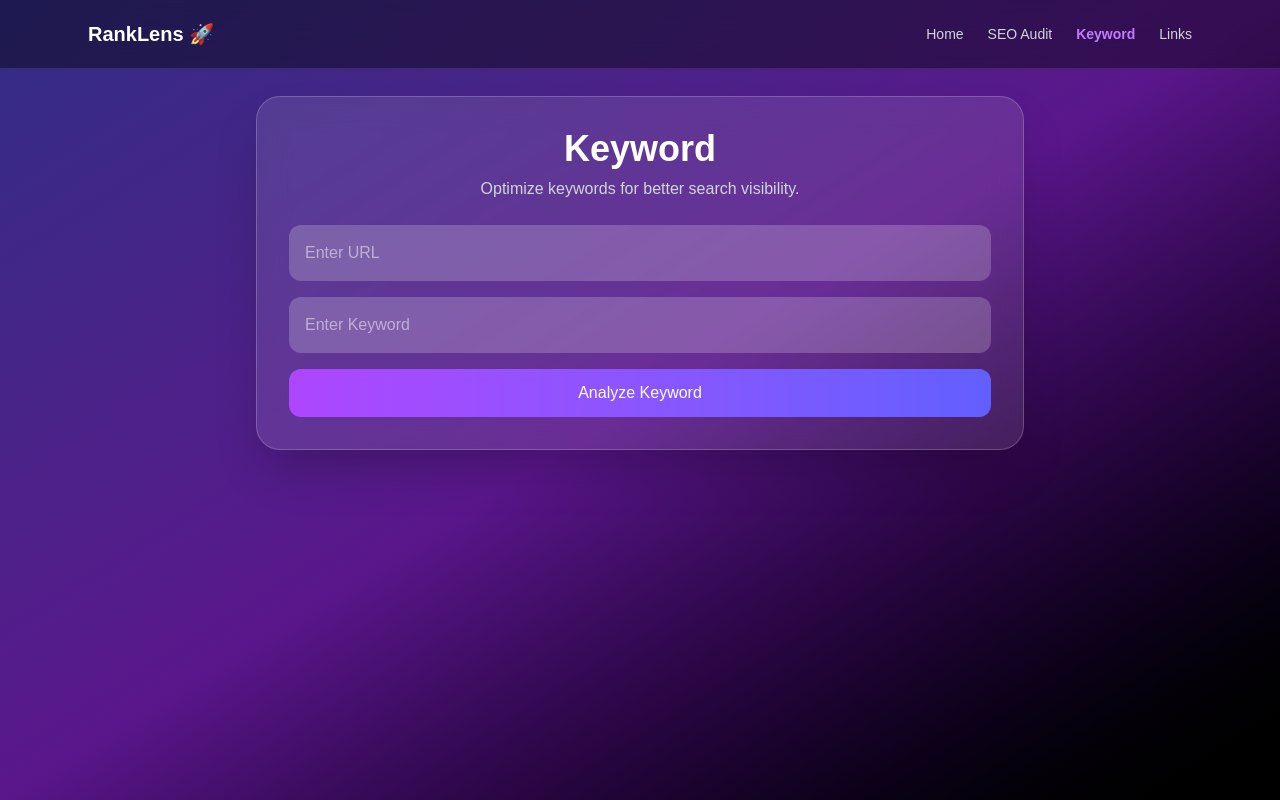
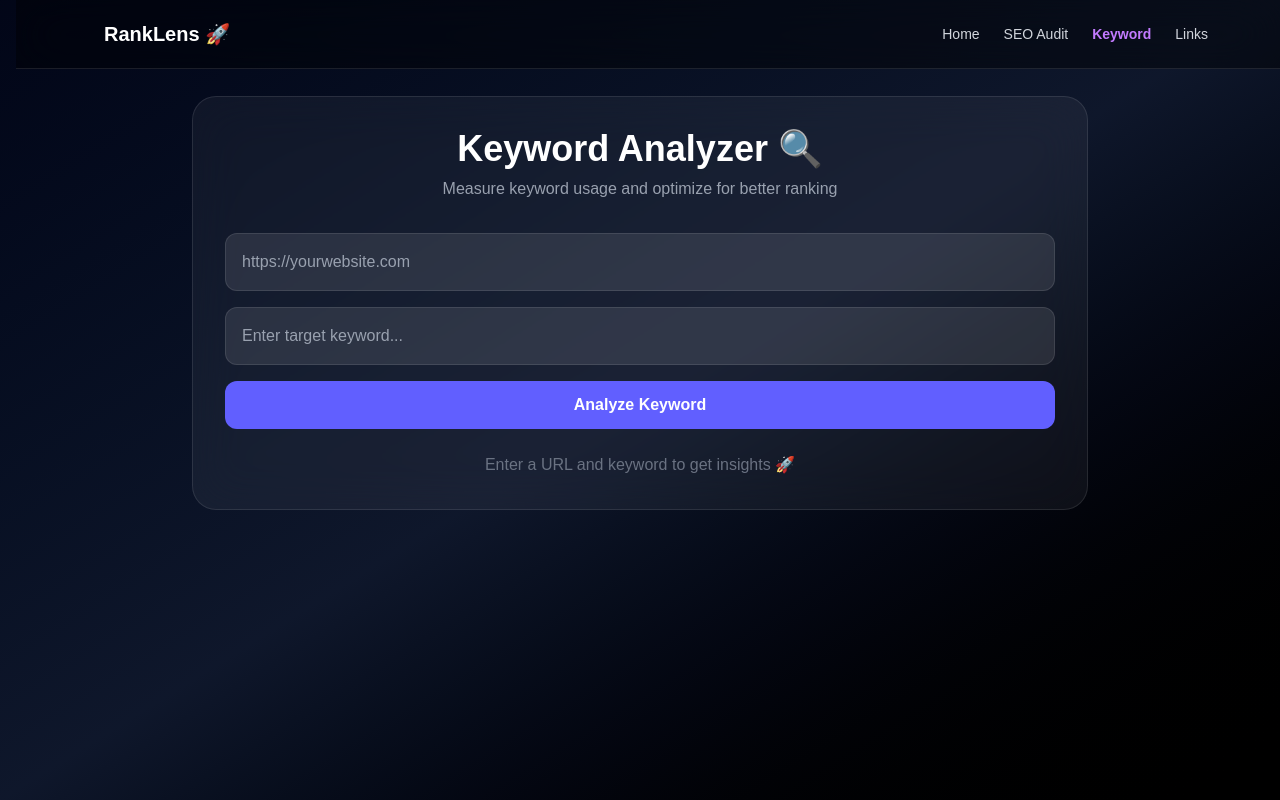
Before and after one commit to prajaktivity/seo-audit-ui, a Next.js app: page /keywords in a window 1280 px wide. Built offline with nearby package versions, Linux system fonts and the light colour scheme.

Commit message:
Enhance keyword analysis functionality and UI
Added loading state management and improved UI elements for better user experience.

```diff
--- a/app/keywords/page.tsx
+++ b/app/keywords/page.tsx
@@ -7,53 +7,143 @@ export default function KeywordPage() {
   const [url, setUrl] = useState("");
   const [keyword, setKeyword] = useState("");
   const [result, setResult] = useState<any>(null);
+  const [loading, setLoading] = useState(false);
 
   const analyze = async () => {
+    if (!url || !keyword) {
+      alert("Enter URL and keyword");
+      return;
+    }
+
+    try {
+      setLoading(true);
+
       const res = await fetch(
         `https://seo-audit-tool-jifd.onrender.com/keyword-density?url=${url}&keyword=${keyword}`
       );
+
       const data = await res.json();
-    console.log(data.data);
       setResult(data);
+
+    } catch (err) {
+      console.log(err);
+    } finally {
+      setLoading(false);
+    }
+  };
+
+  const getDensityColor = (density: number) => {
+    if (density < 1) return "text-red-400";
+    if (density <= 2) return "text-green-400";
+    return "text-yellow-400";
   };
 
   return (
-    <main className="min-h-screen bg-gradient-to-br from-indigo-900 via-purple-900 to-black text-white pt-24">
+    <main className="min-h-screen bg-gradient-to-br from-slate-950 via-slate-900 to-black text-white pt-24 px-4">
 
       <Navbar />
 
-      <div className="max-w-3xl mx-auto backdrop-blur-lg bg-white/10 border border-white/20 shadow-2xl rounded-3xl p-8">
+      <div className="max-w-4xl mx-auto bg-white/5 border border-white/10 rounded-3xl p-8 backdrop-blur-xl">
 
+        {/* HEADER */}
         <h1 className="text-4xl font-bold text-center mb-2">
-    Keyword
+          Keyword Analyzer 🔍
         </h1>
 
-  <p className="text-center text-gray-300 mb-6">
-    Optimize keywords for better search visibility.
+        <p className="text-center text-gray-400 mb-8">
+          Measure keyword usage and optimize for better ranking
         </p>
 
+        {/* INPUT */}
         <div className="space-y-4">
 
           <input
-      className="w-full p-4 rounded-xl bg-white/20"
-      placeholder="Enter URL"
+            className="w-full p-4 rounded-xl bg-white/10 border border-white/10 outline-none placeholder:text-gray-400"
+            placeholder="https://yourwebsite.com"
             onChange={(e) => setUrl(e.target.value)}
           />
 
           <input
-      className="w-full p-4 rounded-xl bg-white/20"
-      placeholder="Enter Keyword"
+            className="w-full p-4 rounded-xl bg-white/10 border border-white/10 outline-none placeholder:text-gray-400"
+            placeholder="Enter target keyword..."
             onChange={(e) => setKeyword(e.target.value)}
           />
 
           <button
             onClick={analyze}
-      className="w-full bg-gradient-to-r from-purple-500 to-indigo-500 px-6 py-3 rounded-xl"
+            className="w-full bg-indigo-500 hover:bg-indigo-600 px-6 py-3 rounded-xl font-semibold transition hover:scale-105"
           >
-      Analyze Keyword
+            {loading ? "Analyzing..." : "Analyze Keyword"}
           </button>
 
         </div>
+
+        {/* LOADING */}
+        {loading && (
+          <p className="text-center text-indigo-400 mt-6 animate-pulse">
+            Checking keyword density...
+          </p>
+        )}
+
+        {/* EMPTY */}
+        {!result && !loading && (
+          <p className="text-center text-gray-500 mt-6">
+            Enter a URL and keyword to get insights 🚀
+          </p>
+        )}
+
+        {/* RESULT */}
+        {result && (
+          <div className="mt-10 space-y-6">
+
+            <div className="grid md:grid-cols-2 gap-4">
+
+              {/* COUNT */}
+              <div className="bg-white/5 p-6 rounded-xl">
+                <p className="text-gray-400">Keyword Count</p>
+                <h2 className="text-3xl font-bold mt-2">
+                  {result.keyword}
+                </h2>
+              </div>
+
+              {/* DENSITY */}
+              <div className="bg-white/5 p-6 rounded-xl">
+                <p className="text-gray-400">Keyword Density</p>
+
+                <h2 className={`text-3xl font-bold mt-2 ${getDensityColor(result.density)}`}>
+                  {result.density}%
+                </h2>
+
+                <p className="text-sm text-gray-400 mt-1">
+                  {result.density < 1
+                    ? "Too low — add keyword naturally"
+                    : result.density <= 2
+                    ? "Good optimization"
+                    : "Overused — reduce repetition"}
+                </p>
+              </div>
+
+            </div>
+
+            {/* INSIGHT BOX */}
+            <div className="bg-indigo-500/10 border border-indigo-500/20 p-4 rounded-xl">
+              <p className="text-indigo-300 font-semibold mb-2">
+                Insight
+              </p>
+
+              <p className="text-gray-300 text-sm">
+                {result.density < 1 &&
+                  "Your keyword usage is too low. Try adding it in headings, meta description, and first 100 words."}
+                {result.density >= 1 && result.density <= 2 &&
+                  "Great! Your keyword density is well balanced for SEO."}
+                {result.density > 2 &&
+                  "Your keyword is overused. This may hurt SEO. Reduce repetition and keep content natural."}
+              </p>
+            </div>
+
+          </div>
+        )}
+
       </div>
     </main>
   );
```
Lines whose indentation alone changed are shown as unchanged.
